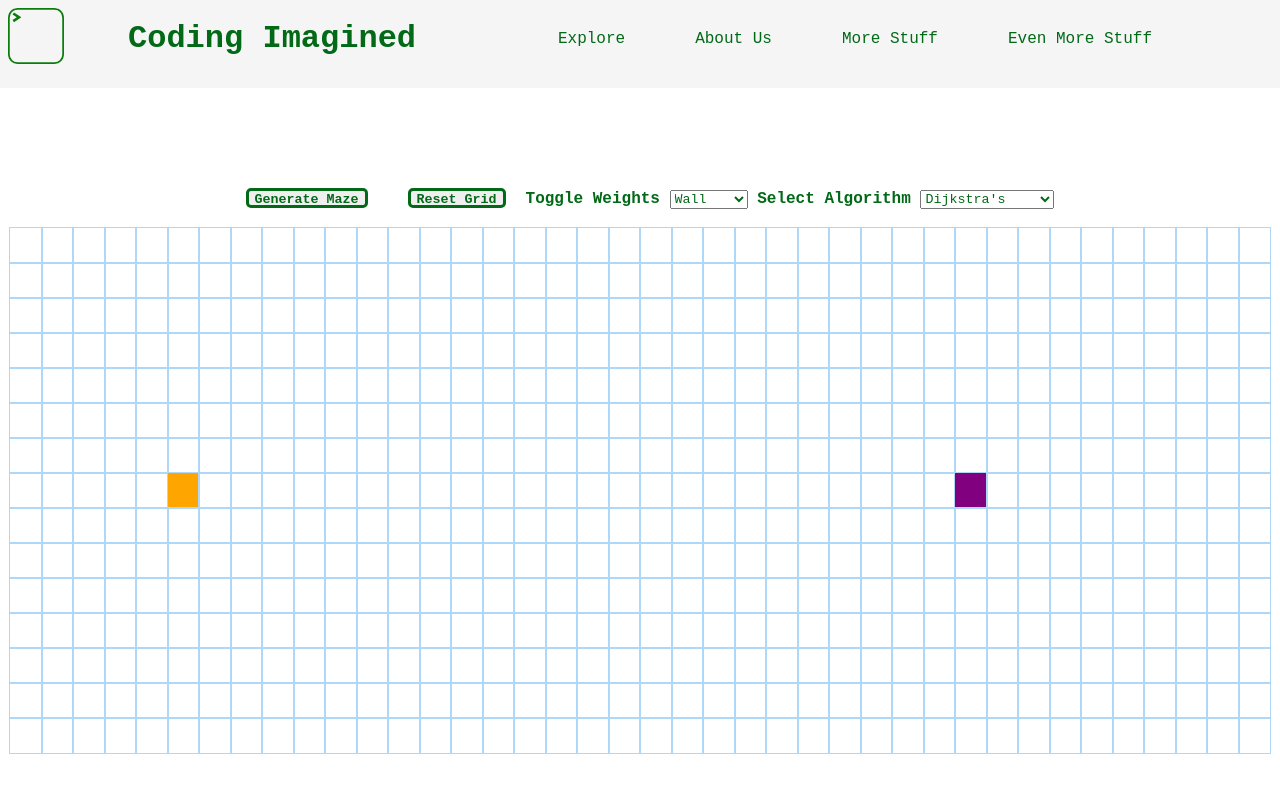
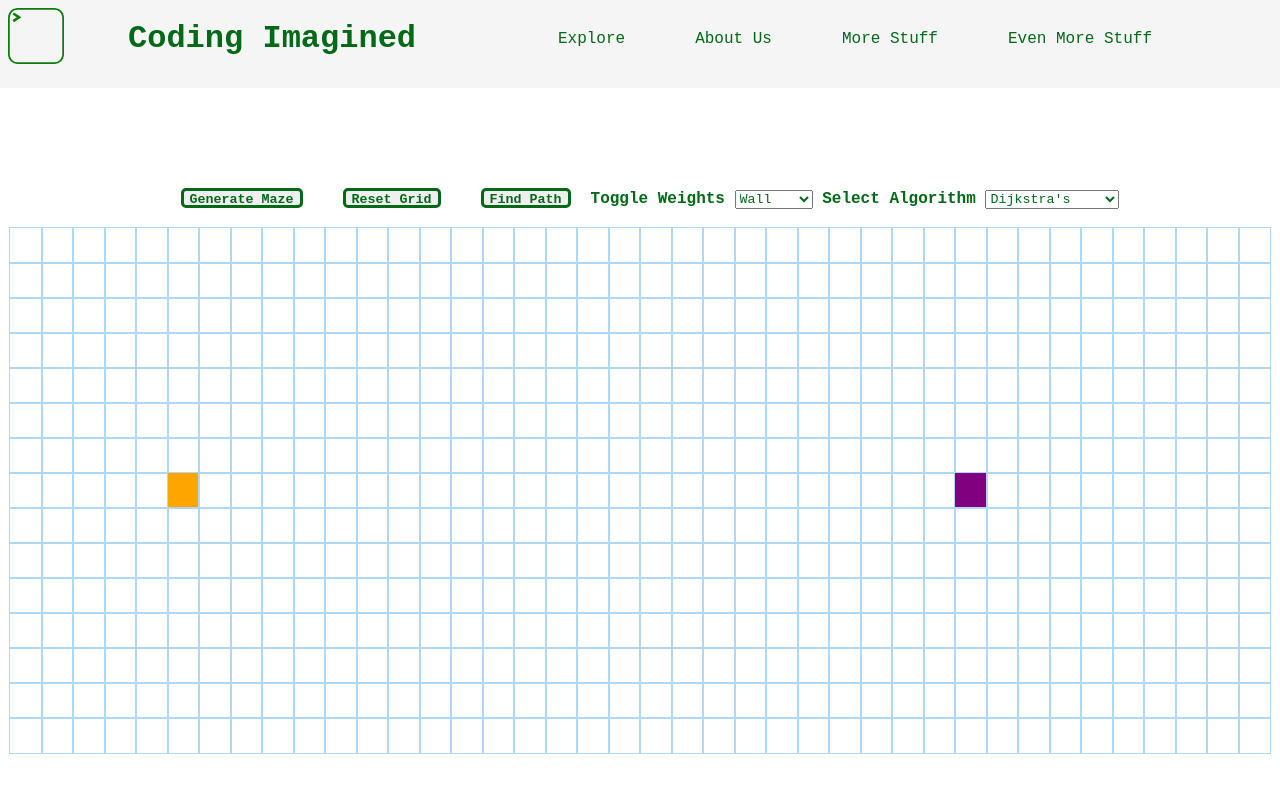
Before and after one commit to ethankeystone/coding-imagined, a React (Create React App) app: page /PathFindingVisualizer in a window 1280 px wide. Shown: the top 792 px of the page. Built offline with nearby package versions, Linux system fonts and the light colour scheme; the HTML template or start-up script is replaced by a standard one.

Commit message:
added aStar animation

```diff
--- a/src/pages/Explore/Block.js
+++ b/src/pages/Explore/Block.js
@@ -6,7 +6,7 @@ import {Link} from "react-router-dom";
 export default class Block extends React.Component {
     render() {
         return (
-                <Link to={this.props.link} className="block" style={{ textDecoration: 'none' }}>
+                <Link to={this.props.link == undefined ? "/" : this.props.link} className="block" style={{ textDecoration: 'none' }}>
                     <div className="title"> {this.props.title} </div>
                         <img src={logo} className="image"/>
                         <div className="projectDescription">
--- a/src/pages/PathFindingVisualizer/Node.js
+++ b/src/pages/PathFindingVisualizer/Node.js
@@ -24,7 +24,7 @@ export default class Node extends Component {
                 function() {
                     this.setState({isRendered: true})
                 }.bind(this),
-                this.props.id * 5
+                this.props.renderTime * 5
             );
     }
 
--- a/src/pages/PathFindingVisualizer/PathFindingVisualizer.js
+++ b/src/pages/PathFindingVisualizer/PathFindingVisualizer.js
@@ -2,6 +2,7 @@ import React, { Component} from "react";
 import Node from "./Node";
 import update from 'immutability-helper';
 import "../../css/PathFindingVisualizer.css";
+import AStar from "./Algorithms/AStar"
 
 export default class PathFindingVisualizer extends Component {
     constructor(props) {
@@ -11,7 +12,8 @@ export default class PathFindingVisualizer extends Component {
             isLoading: true,
             grid: null,
             mouseDown: false,
-            currentSelection: "1"
+            currentSelection: "1",
+            stopAnimation: false
         };
     }
 
@@ -34,13 +36,15 @@ export default class PathFindingVisualizer extends Component {
                 } else if (i === endNode.col && j === endNode.row) {
                     nodeState = "end";
                 }
+                let renderTime = j + i;
                 currentRow.push({
                     col: i,
                     row: j,
+                    state: nodeState,
                     id: id,
-                    state: nodeState,
                     weightvalue: 0,
-                    isRendered: false
+                    isRendered: false,
+                    renderTime: renderTime
                 });
                 id++;
             }
@@ -85,7 +89,7 @@ export default class PathFindingVisualizer extends Component {
     }
 
     resetGrid() {
-
+        this.state.stopAnimation = true;
         this.setState({
             isLoading: false,
             grid: this.createGrid()
@@ -128,6 +132,27 @@ export default class PathFindingVisualizer extends Component {
         });
     }
 
+    findPath() {
+        if (this.state.grid != null) {
+            if (this.state.stopAnimation) {
+                this.state.stopAnimation = false;
+            }
+            let algo = new AStar(this.state.grid, this.state.grid[5][5], this.state.grid[0][30]);
+
+            let output = algo.order;
+
+            console.log(algo.order);
+            for (let i = 0; i < output.length; i++) {
+                setInterval(
+                    function() {
+                        this.setState({grid: update(this.state.grid, {[output[i].col]: {[output[i].row]: {state: {$set: "wall"}}}})});
+                    }.bind(this),
+                    i * 200
+                );
+            }
+        }
+    }
+
     render() {
         if (this.state.isLoading) {
             return <div></div>;
@@ -137,6 +162,7 @@ export default class PathFindingVisualizer extends Component {
                     <div className="center">
                         <button onClick={() => this.generateRandomGrid()}> Generate Maze </button>
                         <button onClick={() => this.resetGrid()}> Reset Grid </button>
+                        <button onClick={() => this.findPath()}> Find Path </button>
                         <label htmlFor="Weight">Toggle Weights </label>
                         <select id = "Weight" onChange={(option)=>this.setState({currentSelection: option.target.value})}>
                                  <option value = "1">Wall</option>
@@ -156,7 +182,7 @@ export default class PathFindingVisualizer extends Component {
                                             col={node.col}
                                             row={node.row}
                                             key={node.id}
-                                            id={node.id}
+                                            renderTime={node.renderTime}
                                             addNode={(row, col) => this.addNode(node.row, node.col)}
                                             handleMouseDown={(row, col) => this.handleMouseDown(node.row, node.col)}
                                             handleMouseUp={() => this.handleMouseUp()}
```
Also changed, not shown: src/pages/PathFindingVisualizer/Algorithms/AStar.js (line endings or trailing spaces).
